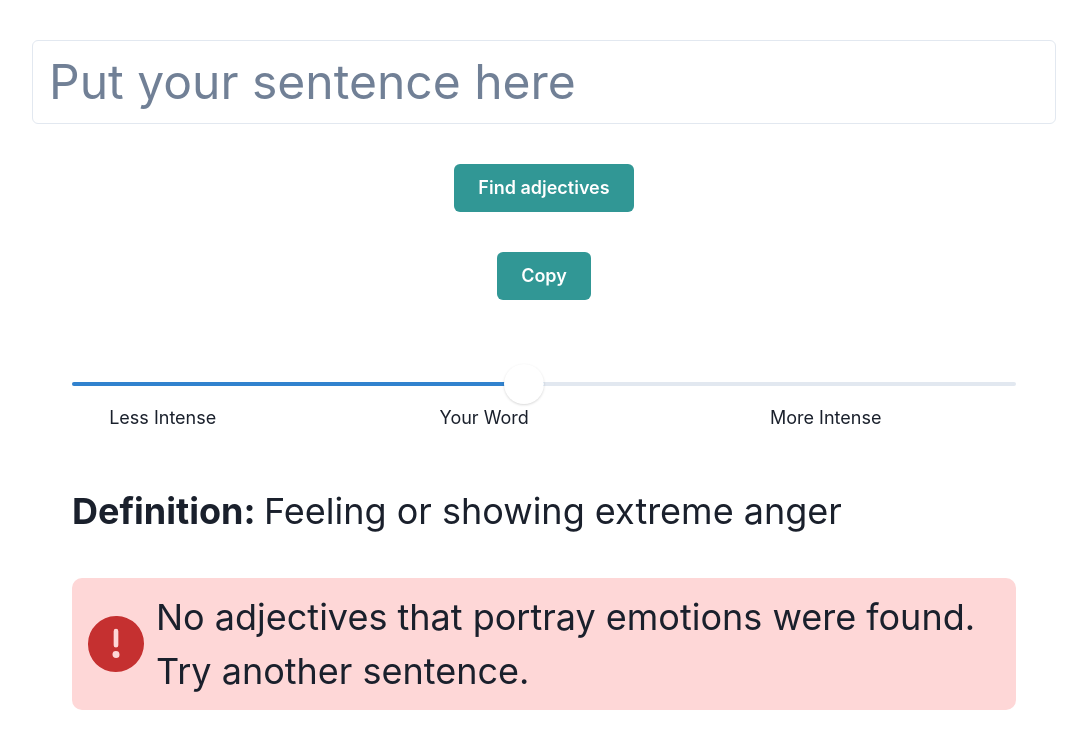
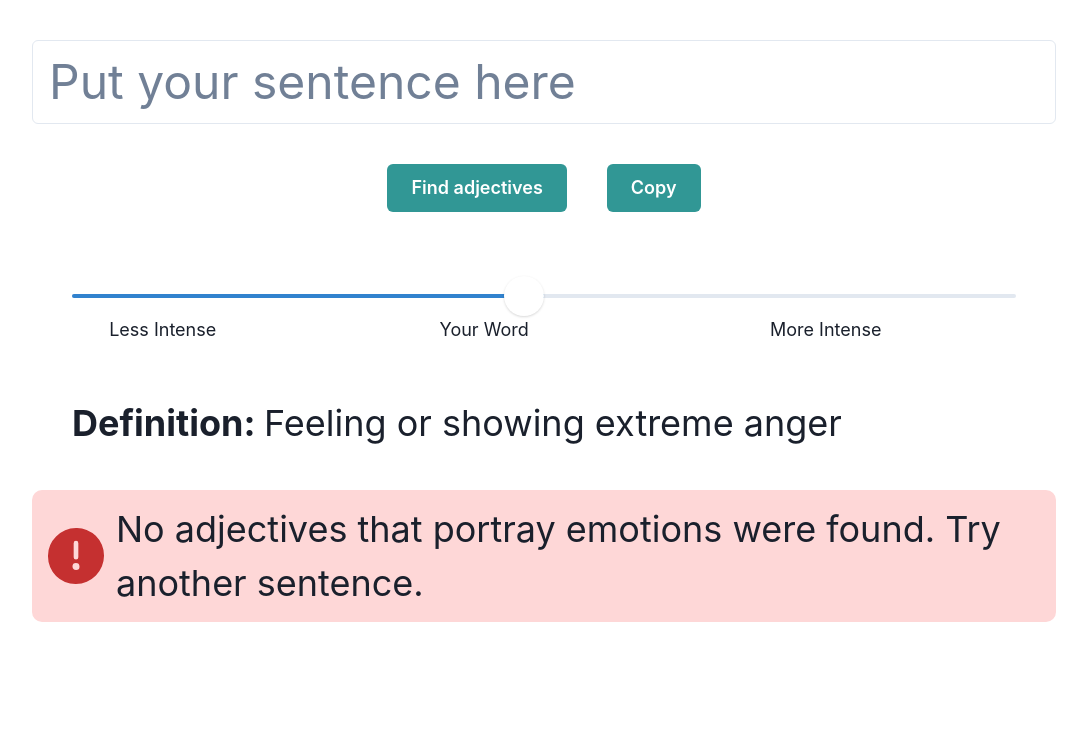
Before and after one commit to JP-Homer/Emotion.ly, a React (Create React App) app in the folder front-end/: page / in a window 1280 px wide. Shown: the top 748 px of the page, without its empty margins (96-1183 px from the left). Built offline with nearby package versions, Linux system fonts and the light colour scheme.

Commit message:
Conditional rendering + styling

```diff
--- a/front-end/src/App.js
+++ b/front-end/src/App.js
@@ -30,6 +30,7 @@ function App() {
   const [color, setColor] = useState();
   const [emoji, setEmoji] = useState();
   const [words, setWords] = useState();
+  const [errorMsg, setErrorMsg] = useState();
   const { onCopy, value, setValue, hasCopied } = useClipboard('');
 
   const labelStyles = {
@@ -89,13 +90,15 @@ function App() {
         fontSize="5xl"
       />
 
-      <Button colorScheme="teal" size="lg" mt="10" onClick={request}>
-        Find adjectives
-      </Button>
+      <Flex>
+        <Button colorScheme="teal" size="lg" mt="10" onClick={request}>
+          Find adjectives
+        </Button>
 
-      <Button colorScheme="teal" size="lg" mt="10" onClick={onCopy}>
-        {hasCopied ? 'Copied!' : 'Copy'}
-      </Button>
+        <Button colorScheme="teal" size="lg" ml="10" mt="10" onClick={onCopy}>
+          {hasCopied ? 'Copied!' : 'Copy'}
+        </Button>
+      </Flex>
 
       <Flex w="100%" mt="16" px="10" direction="column">
         <Slider
@@ -144,12 +147,14 @@ function App() {
             {BASE_INFO.words.irate}
           </Text>
         </Flex>
+      </Flex>
 
+      {!errorMsg ? (
         <Alert status="error" borderRadius={10} fontSize="4xl" mt="10">
           <AlertIcon boxSize={14} />
           No adjectives that portray emotions were found. Try another sentence.
         </Alert>
-      </Flex>
+      ) : null}
     </Flex>
   );
 }
```
